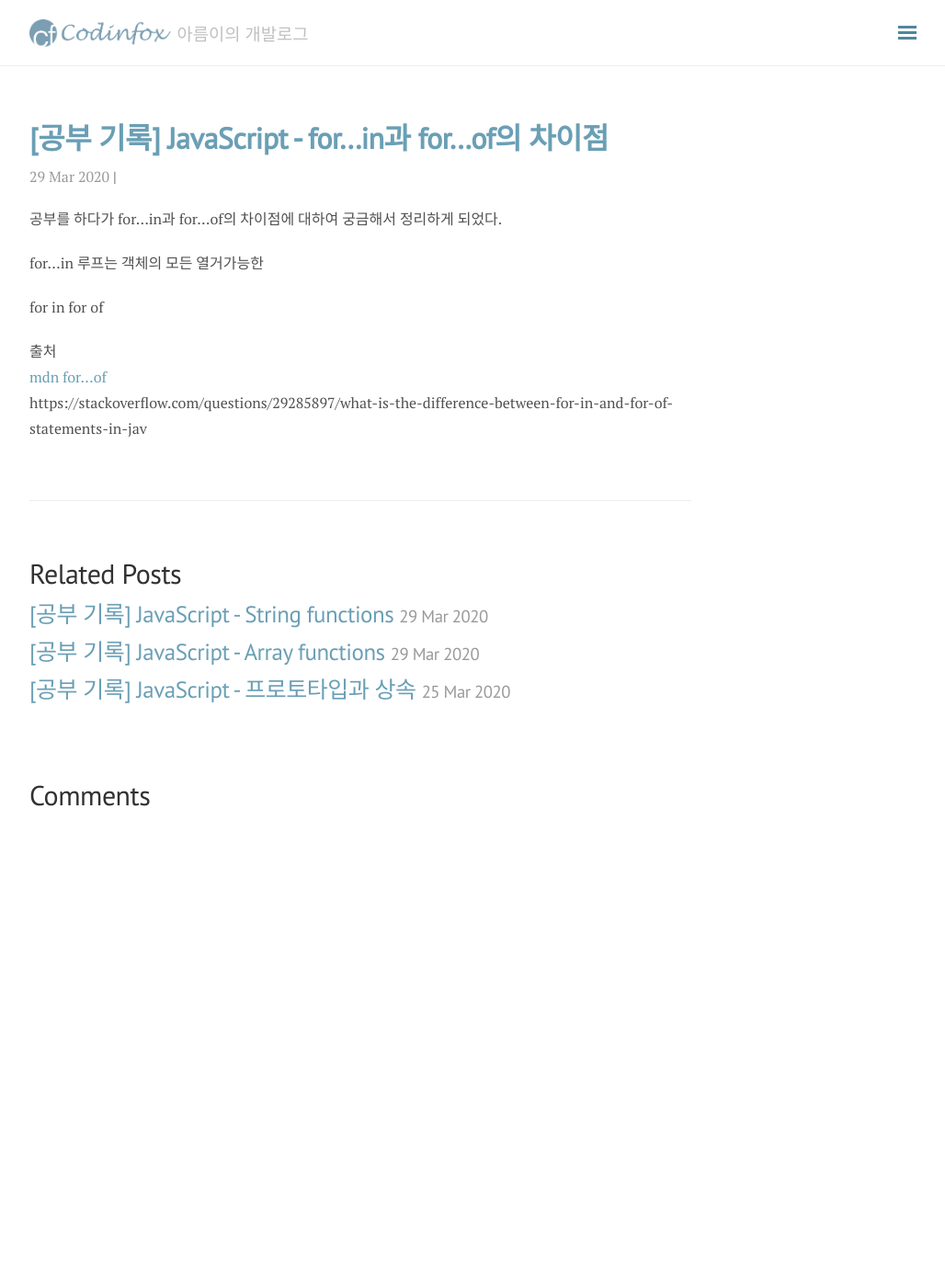
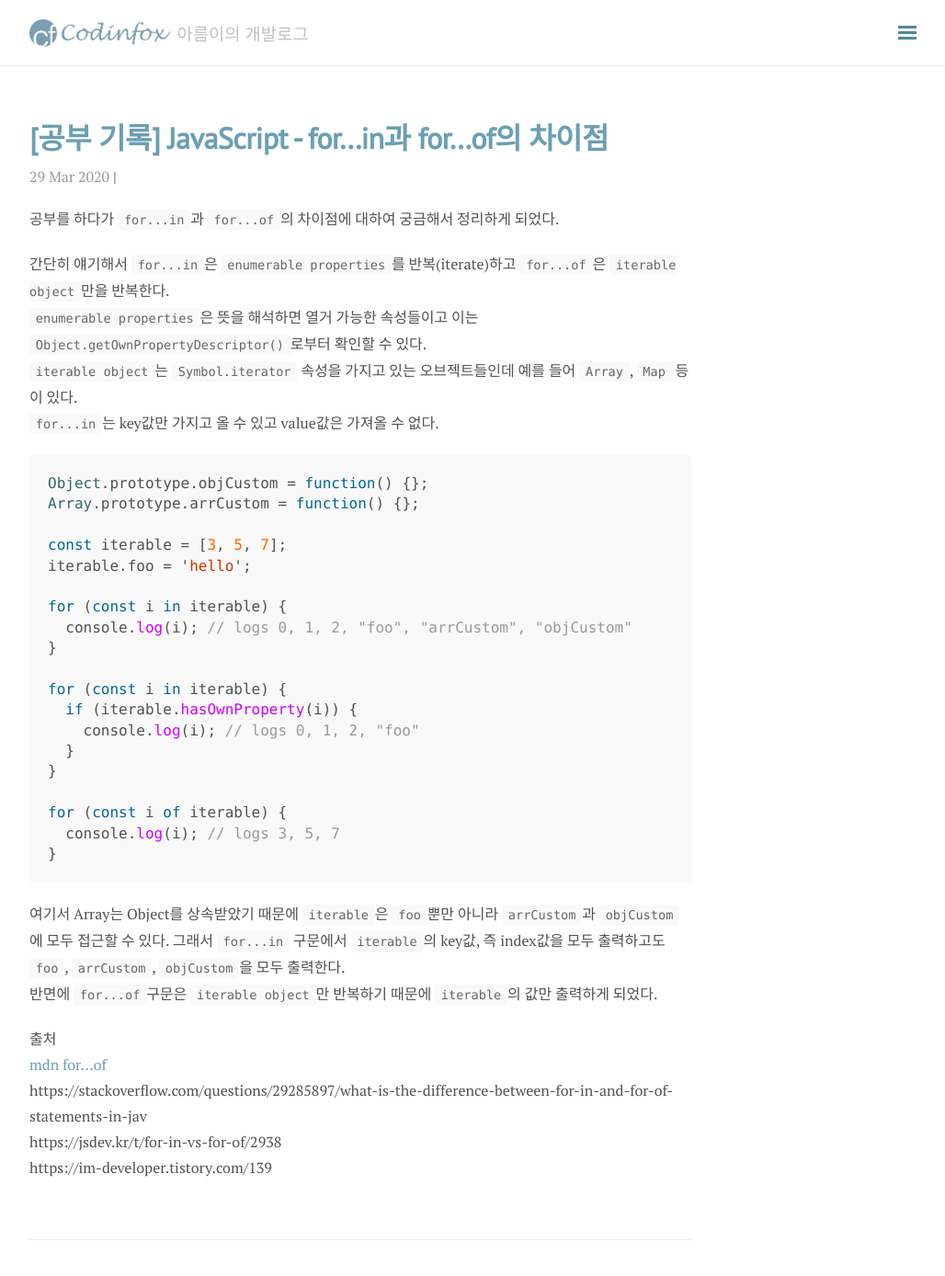
Before and after one commit to aiody/aiody.github.io, a Jekyll site: the page built from _posts/2020-03-29-for-in-vs-for-of.md, in a window 1280 px wide and 1400 px high. Shown: the top 1388 px of the window at 92% size, without its empty margins (248-1276 px from the left). Built offline with Jekyll 4.4.1, drawn with Linux system fonts in a browser that asks for light colours; nearby versions of some CDN libraries; our own code applies the rules of GitHub Pages for plain Markdown files; comment, search, counter and statistics services are not loaded.

Commit message:
Update 2020-03-29-for-in-vs-for-of.md

````diff
--- a/_posts/2020-03-29-for-in-vs-for-of.md
+++ b/_posts/2020-03-29-for-in-vs-for-of.md
@@ -3,14 +3,42 @@ title: "[공부 기록] JavaScript - for...in과 for...of의 차이점"
 date: 2020-03-29 20:40:00
 categories: JavaScript
 ---
-공부를 하다가 for...in과 for...of의 차이점에 대하여 궁금해서 정리하게 되었다.
+공부를 하다가 `for...in`과 `for...of`의 차이점에 대하여 궁금해서 정리하게 되었다.
 
-for...in 루프는 객체의 모든 열거가능한
+간단히 얘기해서 `for...in`은 `enumerable properties`를 반복(iterate)하고 `for...of`은 `iterable object`만을 반복한다.
+`enumerable properties`은 뜻을 해석하면 열거 가능한 속성들이고 이는 `Object.getOwnPropertyDescriptor()`로부터 확인할 수 있다.
+`iterable object`는 `Symbol.iterator` 속성을 가지고 있는 오브젝트들인데 예를 들어 `Array`, `Map` 등이 있다.
+`for...in`는 key값만 가지고 올 수 있고 value값은 가져올 수 없다.
 
-for in for of
+```js
+Object.prototype.objCustom = function() {};
+Array.prototype.arrCustom = function() {};
+
+const iterable = [3, 5, 7];
+iterable.foo = 'hello';
+
+for (const i in iterable) {
+  console.log(i); // logs 0, 1, 2, "foo", "arrCustom", "objCustom"
+}
+
+for (const i in iterable) {
+  if (iterable.hasOwnProperty(i)) {
+    console.log(i); // logs 0, 1, 2, "foo"
+  }
+}
+
+for (const i of iterable) {
+  console.log(i); // logs 3, 5, 7
+}
+```
+여기서 Array는 Object를 상속받았기 때문에 `iterable`은 `foo`뿐만 아니라 `arrCustom`과 `objCustom`에 모두 접근할 수 있다. 그래서 `for...in` 구문에서 `iterable`의 key값, 즉 index값을 모두 출력하고도 `foo`, `arrCustom`, `objCustom`을 모두 출력한다.
+반면에 `for...of`구문은 `iterable object`만 반복하기 때문에 `iterable`의 값만 출력하게 되었다.
+
 
 출처
 [mdn for...of]
 https://stackoverflow.com/questions/29285897/what-is-the-difference-between-for-in-and-for-of-statements-in-jav
+https://jsdev.kr/t/for-in-vs-for-of/2938
+https://im-developer.tistory.com/139
 
 [mdn for...of]: https://developer.mozilla.org/ko/docs/Web/JavaScript/Reference/Statements/for...of
````
